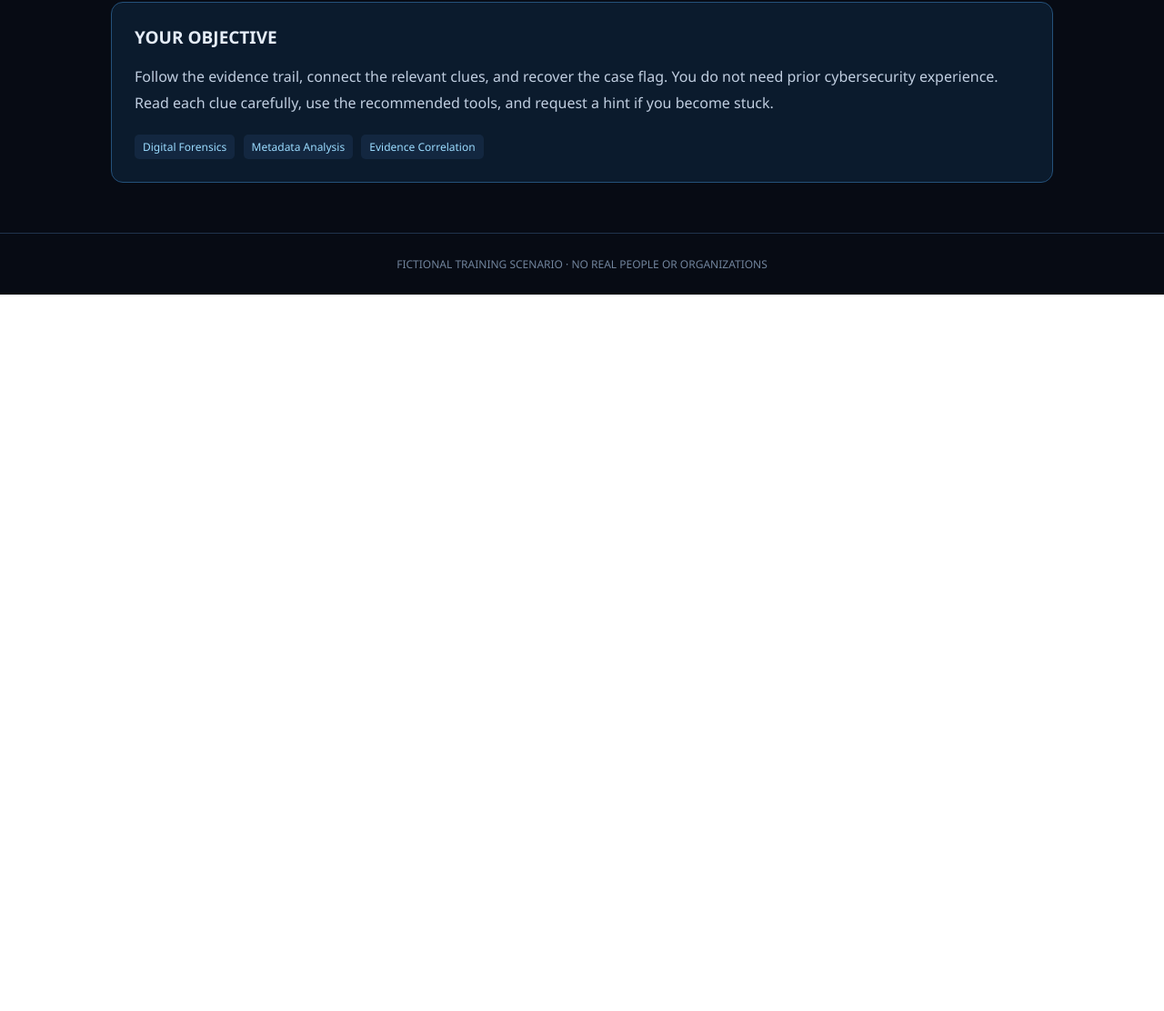
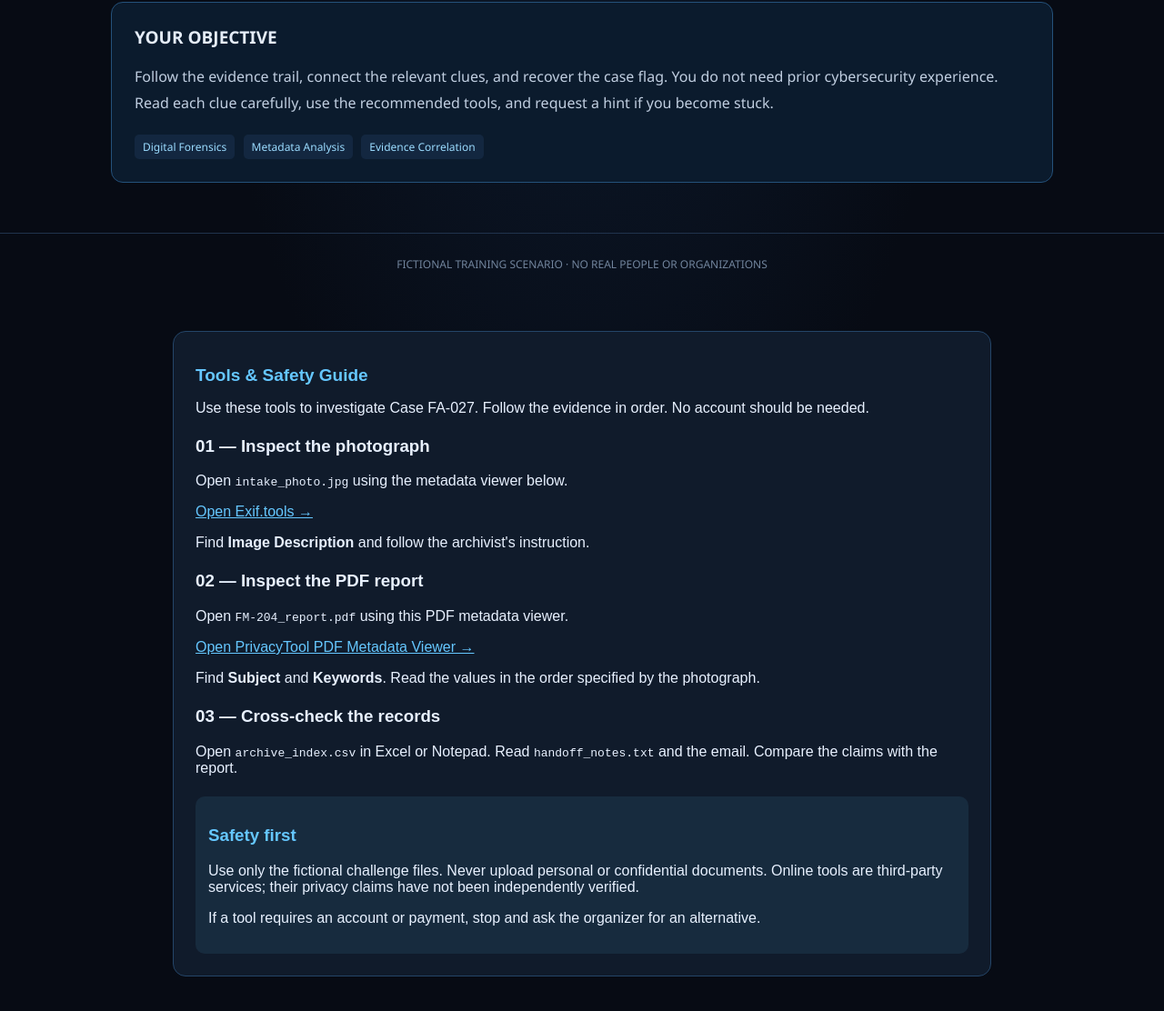
Before and after one commit to Hacker182008/the-forgotten-attachment, a plain HTML site: page index.html in a window 1280 px wide. Shown: the part 797-1909 px from the top of the page at 91% size. Before the commit the page ends 1121 px from the top, so only its background shows below. Drawn offline with Linux system fonts and the light colour scheme.

Commit message:
Add tools and safety guide for Case FA-027
Added a tools and safety guide section for investigating Case FA-027, including instructions for inspecting a photograph, PDF report, and cross-checking records.

```diff
--- a/index.html
+++ b/index.html
@@ -201,5 +201,36 @@
   <footer>
     FICTIONAL TRAINING SCENARIO · NO REAL PEOPLE OR ORGANIZATIONS
   </footer>
+
+<section id="tools-safety" style="max-width:900px;margin:40px auto;padding:24px;background:#101b2b;border:1px solid #244568;border-radius:14px;color:#e8f1ff;font-family:Arial,sans-serif;">
+  <h2 style="color:#65c7ff;">Tools &amp; Safety Guide</h2>
+  <p>Use these tools to investigate Case FA-027. Follow the evidence in order. No account should be needed.</p>
+
+  <div style="margin:22px 0;">
+    <h3>01 — Inspect the photograph</h3>
+    <p>Open <code>intake_photo.jpg</code> using the metadata viewer below.</p>
+    <p><a href="https://exif.tools/" target="_blank" rel="noopener noreferrer" style="color:#65c7ff;">Open Exif.tools →</a></p>
+    <p>Find <strong>Image Description</strong> and follow the archivist's instruction.</p>
+  </div>
+
+  <div style="margin:22px 0;">
+    <h3>02 — Inspect the PDF report</h3>
+    <p>Open <code>FM-204_report.pdf</code> using this PDF metadata viewer.</p>
+    <p><a href="https://privacytool.app/en/tools/pdf-metadata-viewer/" target="_blank" rel="noopener noreferrer" style="color:#65c7ff;">Open PrivacyTool PDF Metadata Viewer →</a></p>
+    <p>Find <strong>Subject</strong> and <strong>Keywords</strong>. Read the values in the order specified by the photograph.</p>
+  </div>
+
+  <div style="margin:22px 0;">
+    <h3>03 — Cross-check the records</h3>
+    <p>Open <code>archive_index.csv</code> in Excel or Notepad. Read <code>handoff_notes.txt</code> and the email. Compare the claims with the report.</p>
+  </div>
+
+  <div style="padding:14px;background:#172b3e;border-radius:10px;">
+    <h3 style="color:#65c7ff;">Safety first</h3>
+    <p>Use only the fictional challenge files. Never upload personal or confidential documents. Online tools are third-party services; their privacy claims have not been independently verified.</p>
+    <p>If a tool requires an account or payment, stop and ask the organizer for an alternative.</p>
+  </div>
+</section>
+
 </body>
 </html>
```
